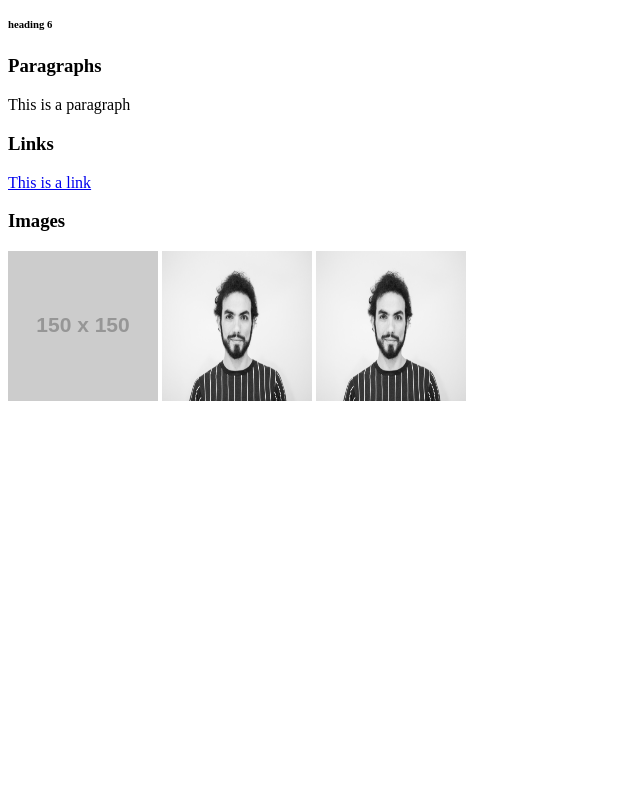
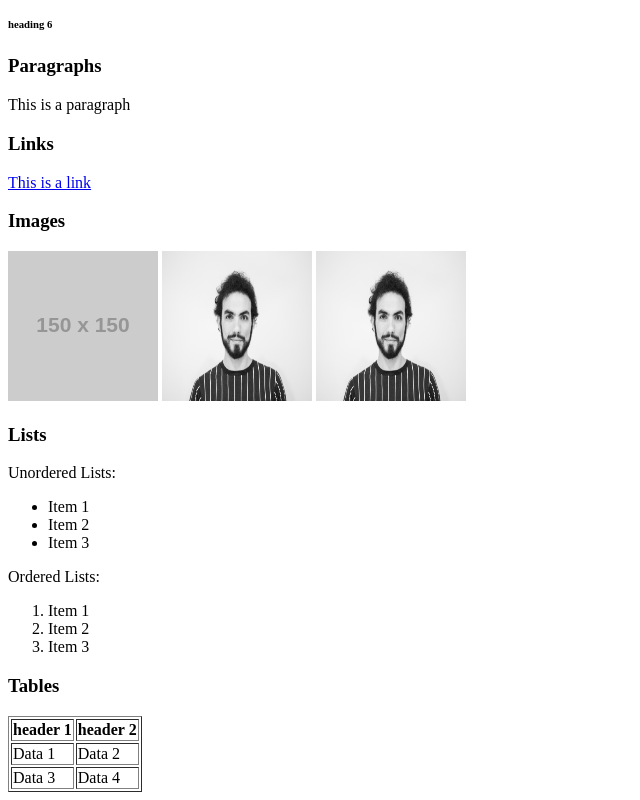
Before and after one commit to Christopher-Yammine/Html-intro, a plain HTML site: page index.html in a window 1280 px wide. Shown: the part 465-1265 px from the top of the page, without its empty margins (0-640 px from the left). Before the commit the page ends 878 px from the top, so only its background shows below. Drawn offline with Linux system fonts and the light colour scheme; placeholder pictures from the web are drawn by us.

Commit message:
added another section of lists and tables

```diff
--- a/index.html
+++ b/index.html
@@ -46,8 +46,36 @@
             <img src="Assets/Images/image.jpg" alt="Profile Image with link" width="150" height="150">
         </a>
 
+        <h3>Lists</h3>
+        <p>Unordered Lists:</p>
+        <ul>
+            <li>Item 1</li>
+            <li>Item 2</li>
+            <li>Item 3</li>
+        </ul>
+        <p>Ordered Lists:</p>
+        <ol>
+            <li>Item 1</li>
+            <li>Item 2</li>
+            <li>Item 3</li>
+        </ol>
+        <h3>Tables</h3>
+        <table border="1">
+            <tr>
+                <th>header 1</th>
+                <th>header 2</th>
+            </tr>
+            <tr>
+                <td>Data 1</td>
+                <td>Data 2</td>
+            </tr>
+            <tr>
+                <td>Data 3</td>
+                <td>Data 4</td>
+            </tr>
+        </table>
+    </section>
 
-    </section>
 </body>
 
 </html>
```
